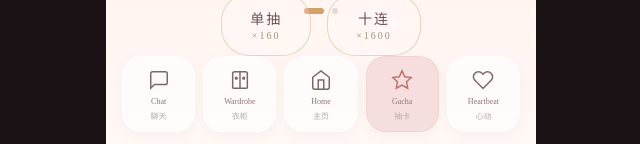
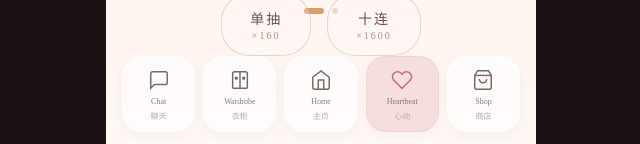
Before and after one commit to fufu3593812-lgtm/beside-you, a plain HTML site: page src/gacha.html in a window 1280 px wide. Shown: the part 656-800 px from the top of the page, 319-959 px from the left. Drawn offline with nearby package versions, Linux system fonts and the light colour scheme.

Commit message:
fix: gacha页面导航栏同步修正，心动=抽卡入口

```diff
--- a/src/gacha.html
+++ b/src/gacha.html
@@ -36,7 +36,6 @@
       background: linear-gradient(180deg, #1a1115 0%, #2a1520 30%, #1f1018 60%, #1a1115 100%);
     }
 
-    /* 花窗装饰 */
     .bg-ornament {
       position: absolute;
       top: 0;
@@ -57,7 +56,6 @@
       background: radial-gradient(ellipse, #8B2040 0%, transparent 70%);
     }
 
-    /* 光尘粒子 */
     .particles {
       position: absolute;
       inset: 0;
@@ -239,7 +237,6 @@
       box-shadow: 0 0 12px rgba(212,160,64,0.5);
     }
 
-    /* 卡名区域 */
     .card-info {
       position: absolute;
       bottom: 148px;
@@ -568,7 +565,6 @@
       100% { opacity: 1; transform: translateX(-50%) translateY(0); }
     }
 
-    /* === 淡入 === */
     .fade-in { opacity: 0; animation: fadeIn 0.8s ease forwards; }
     .delay-1 { animation-delay: 0.15s; }
     .delay-2 { animation-delay: 0.3s; }
@@ -580,15 +576,12 @@
 </head>
 <body>
 
-  <!-- 背景 -->
   <div class="bg-layer warm" id="bgLayer">
     <div class="bg-ornament"></div>
   </div>
 
-  <!-- 粒子 -->
   <div class="particles" id="particles"></div>
 
-  <!-- 顶部栏 -->
   <div class="top-bar fade-in">
     <a class="back-btn" href="index.html">
       <svg viewBox="0 0 24 24"><polyline points="15,18 9,12 15,6"/></svg>
@@ -600,7 +593,6 @@
     </div>
   </div>
 
-  <!-- 卡面展示 -->
   <div class="card-display fade-in delay-2" id="cardDisplay">
     <div class="card-frame" id="cardFrame">
       <img id="cardImg" src="../assets/gacha/%E6%92%92%E5%A8%87%E5%8D%A1%E9%9D%A2.PNG" alt="撒娇">
@@ -608,7 +600,6 @@
     </div>
   </div>
 
-  <!-- 卡名信息 -->
   <div class="card-info fade-in delay-3">
     <div class="card-name" id="cardName">撒娇</div>
     <div class="card-subtitle" id="cardSubtitle">"...你不来，我就一直这样看着你。"</div>
@@ -620,13 +611,11 @@
     </div>
   </div>
 
-  <!-- 卡池切换 -->
   <div class="pool-dots fade-in delay-3">
     <div class="pool-dot active" data-index="0"></div>
     <div class="pool-dot" data-index="1"></div>
   </div>
 
-  <!-- 抽卡按钮 -->
   <div class="pull-area fade-in delay-4">
     <button class="pull-btn" id="pullOne">
       单抽
@@ -638,7 +627,6 @@
     </button>
   </div>
 
-  <!-- 底部导航栏 -->
   <div class="dock fade-in delay-4">
     <a class="dock-item" href="chat.html">
       <svg viewBox="0 0 24 24"><path d="M21 15a2 2 0 0 1-2 2H7l-4 4V5a2 2 0 0 1 2-2h14a2 2 0 0 1 2 2z"/></svg>
@@ -656,18 +644,17 @@
       <span class="d-cn">主页</span>
     </a>
     <a class="dock-item active" href="gacha.html">
-      <svg viewBox="0 0 24 24"><polygon points="12,2 15,8.5 22,9.3 17,14 18.2,21 12,17.5 5.8,21 7,14 2,9.3 9,8.5"/></svg>
-      <span class="d-en">Gacha</span>
-      <span class="d-cn">抽卡</span>
-    </a>
-    <div class="dock-item">
       <svg viewBox="0 0 24 24"><path d="M20.84 4.61a5.5 5.5 0 0 0-7.78 0L12 5.67l-1.06-1.06a5.5 5.5 0 0 0-7.78 7.78l1.06 1.06L12 21.23l7.78-7.78 1.06-1.06a5.5 5.5 0 0 0 0-7.78z"/></svg>
       <span class="d-en">Heartbeat</span>
       <span class="d-cn">心动</span>
+    </a>
+    <div class="dock-item">
+      <svg viewBox="0 0 24 24"><path d="M6 2L3 7v13a2 2 0 0 0 2 2h14a2 2 0 0 0 2-2V7l-3-5z"/><line x1="3" y1="7" x2="21" y2="7"/><path d="M16 11a4 4 0 0 1-8 0"/></svg>
+      <span class="d-en">Shop</span>
+      <span class="d-cn">商店</span>
     </div>
   </div>
 
-  <!-- 抽卡演出动画遮罩 -->
   <div class="pull-overlay" id="pullOverlay">
     <div class="light-beam"></div>
     <div class="reveal-card">
@@ -770,7 +757,6 @@
     function doPull(count) {
       const result = pool[Math.floor(Math.random() * pool.length)];
       revealImg.src = result.img;
-
       pullOverlay.className = 'pull-overlay active' + (result.theme === 'cold' ? ' cold-pull' : '');
 
       for (let i = 0; i < 15; i++) {
```
